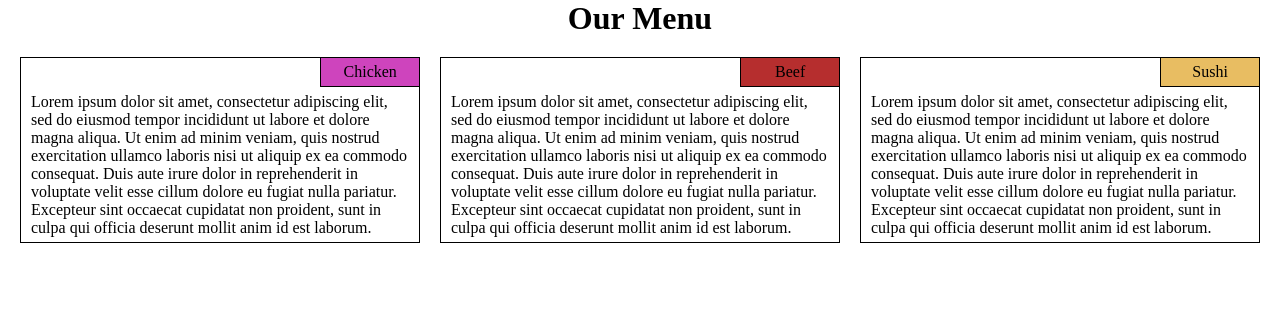
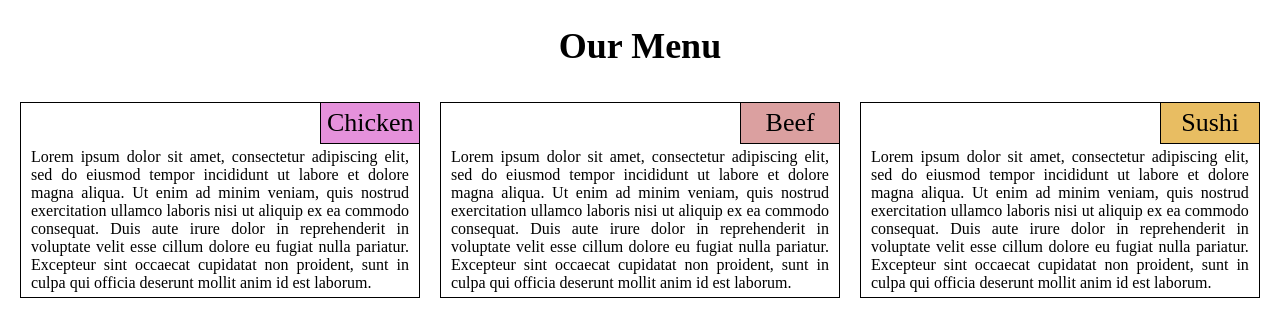
Before and after one commit to AlkP/coursera.WebDev.HCJ, a plain HTML site: page module2/index.html in a window 1280 px wide. Drawn offline with Linux system fonts and the light colour scheme.

Commit message:
Module 2: some fix

```diff
--- a/module2/css/styles.css
+++ b/module2/css/styles.css
@@ -5,6 +5,9 @@
 }
 
 h1 {
+    font-size: 36px;
+    margin-top: 25px;
+    margin-bottom: 15px;
     text-align: center;
 }
 
@@ -20,11 +23,12 @@ h1 {
 .container {
     position: relative;
     width: 100%;
-    padding: 35px 10px 5px 10px;
+    padding: 45px 10px 5px 10px;
     border: 1px solid black;
 }
 
 .section {
+    font-size: 26px;
     position: absolute;
     top: -1px;
     right: -1px;
@@ -36,15 +40,20 @@ h1 {
 }
 
 .first {
-    background-color: #ce44bd;
+    background-color: #e591db;
 }
 
 .second {
-    background-color: #b62e2e;
+    background-color: #dba0a0;
 }
 
 .third {
     background-color: #e8bd62;
+}
+
+.container > p:nth-child(2) {
+    font-size: 16px;
+    text-align: justify;
 }
 
 @media (min-width: 992px) {
```
